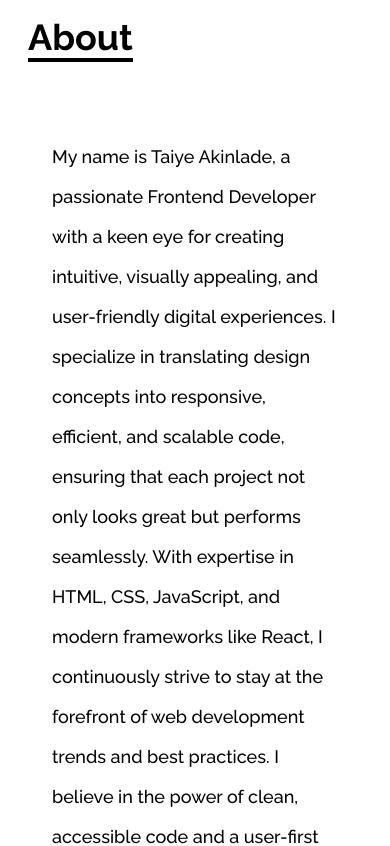
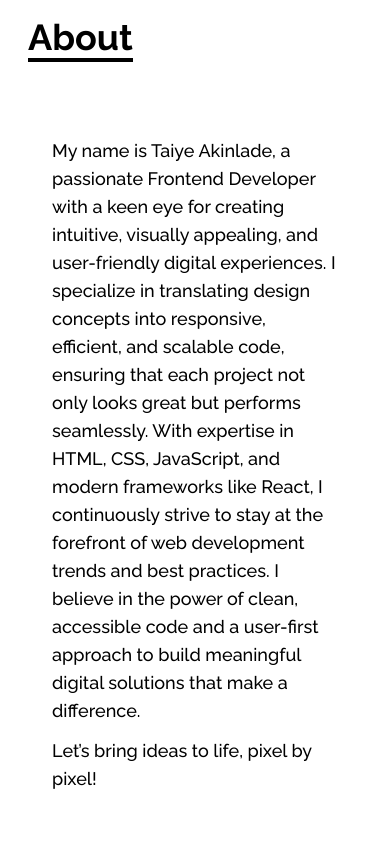
Before and after one commit to TeeAkinlade/My_PORTFOLIO, a React (Vite) app: page / in a window 390 px wide. Shown: the part 1240-2086 px from the top of the page. Built offline with nearby package versions, Linux system fonts and the light colour scheme.

Commit message:
changes to about component

```diff
--- a/src/components/About.jsx
+++ b/src/components/About.jsx
@@ -8,7 +8,7 @@ const About = () => {
             <div className="p-4 mx-auto flex flex-col justify-center w-full h-full">
                 <div className="pb-8">
                     <p className='text-4xl font-bold inline border-b-4 border-black'>About</p>
-                    <p className=" text-lg md:text-xl font-medium mt-20 px-6 md:px-12 leading-10 lg:px-16">
+                    <p className=" text-lg md:text-xl font-medium mt-20 px-6 md:px-12 leading-7 lg:px-16">
                       My name is Taiye Akinlade, a passionate Frontend Developer with a keen eye for creating intuitive, visually appealing, and user-friendly digital experiences. I specialize in translating design concepts into responsive, efficient, and scalable code, ensuring that each project not only looks great but performs seamlessly. With expertise in HTML, CSS, JavaScript, and modern frameworks like React, I continuously strive to stay at the forefront of web development trends and best practices. I believe in the power of clean, accessible code and a user-first approach to build meaningful digital solutions that make a difference.
 
                       <p className='pt-3'>Let’s bring ideas to life, pixel by pixel!</p>
```
